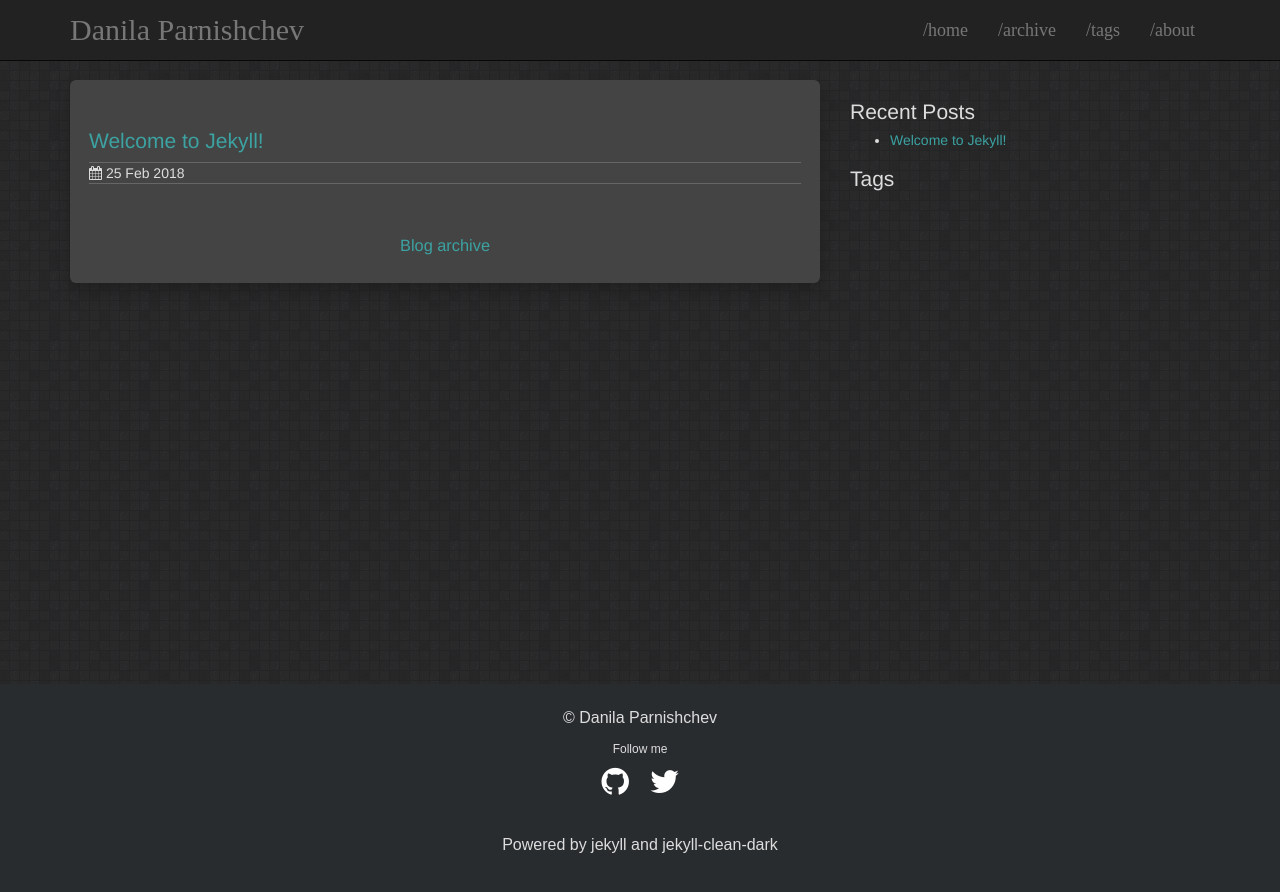
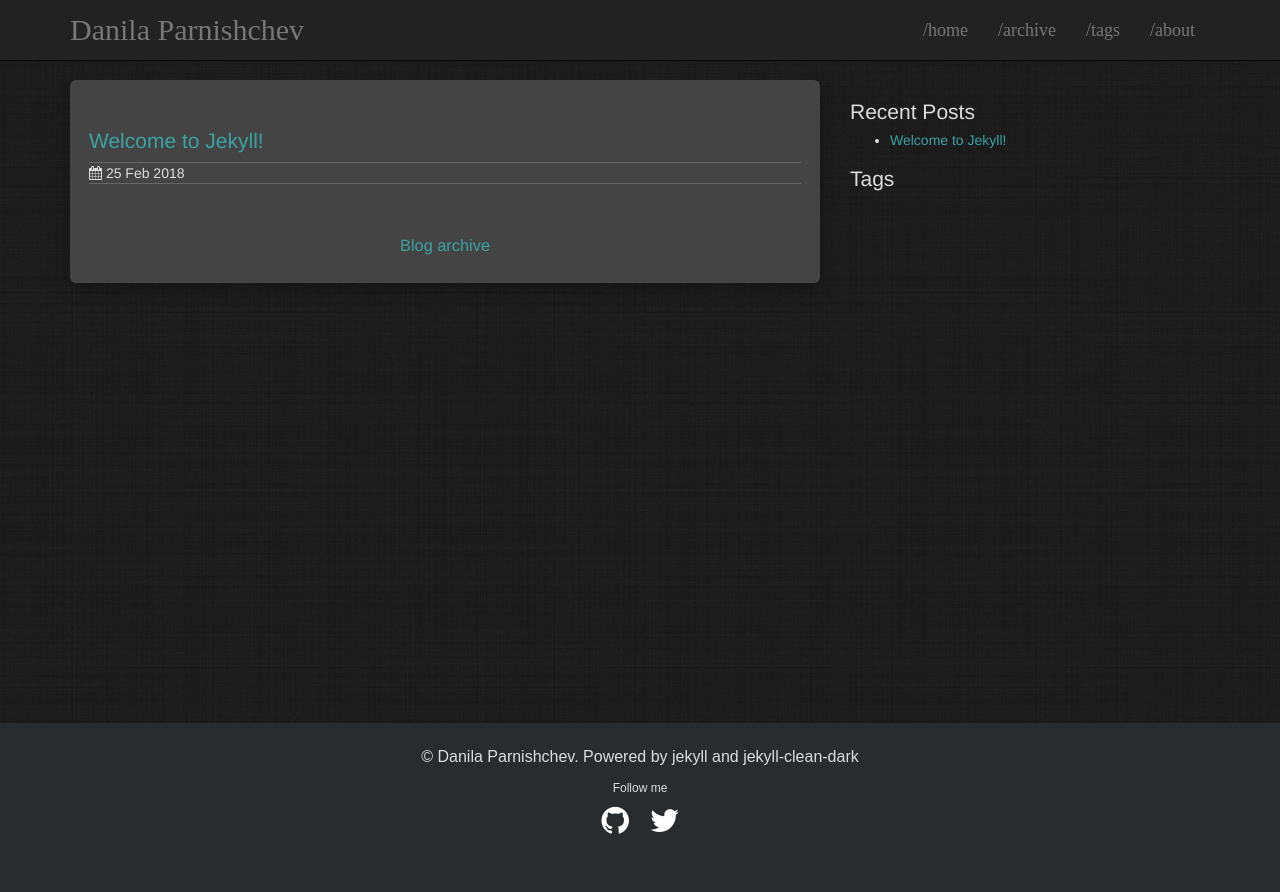
Before and after one commit to dparnishchev/dparnishchev.github.io, a Jekyll site: the page built from index.html, in a window 1280 px wide. Shown: the top 892 px of the page. Built offline with Jekyll 4.4.1, drawn with Linux system fonts in a browser that asks for light colours; the list of posts is cut into pages by our own code.

Commit message:
Changed background pattern. Deleted unused pictures

```diff
--- a/_includes/footer.html
+++ b/_includes/footer.html
@@ -1,9 +1,8 @@
     <footer class="footer-distributed">
       <div class="container">
         <div class="footer">
-          <p>&copy; Danila Parnishchev</p>
+          <p>&copy; Danila Parnishchev. Powered by jekyll and jekyll-clean-dark</p>
           {% include social.html %}
-          <p>Powered by jekyll and jekyll-clean-dark</p>
         </div>
       </div>
     </footer>
--- a/assets/css/theme.scss
+++ b/assets/css/theme.scss
@@ -31,7 +31,7 @@
 $note-color: #87CEFA;
 $warning-color: #ffff00;
 // use this or pick any from /css/pics/background folder or from transparenttextures.com
-$background-pattern: 'random-grey-variations.png';
+$background-pattern: 'black-linen.png';
 
 //********************************************************
 //                  Common styles
```
Also changed, not shown: assets/css/pics/dark-theme-iphone.png (deleted), assets/css/pics/dark-theme-tablet.png (deleted), assets/css/pics/dark-theme-tablet1.png (deleted), assets/images/ava.jpg (deleted), assets/images/batWid1.png (deleted), assets/images/cc_by_88x31.png (deleted), assets/images/dark_matter.png (deleted), assets/images/deer.jpg (deleted), assets/images/ipad_landscape.PNG (deleted), assets/images/ipad_portrait.PNG (deleted), assets/images/iphone_landscape.PNG (deleted), assets/images/iphone_portrait.PNG (deleted), assets/images/mike.jpeg (deleted), assets/images/preview1.jpg (deleted), 2 more files.
